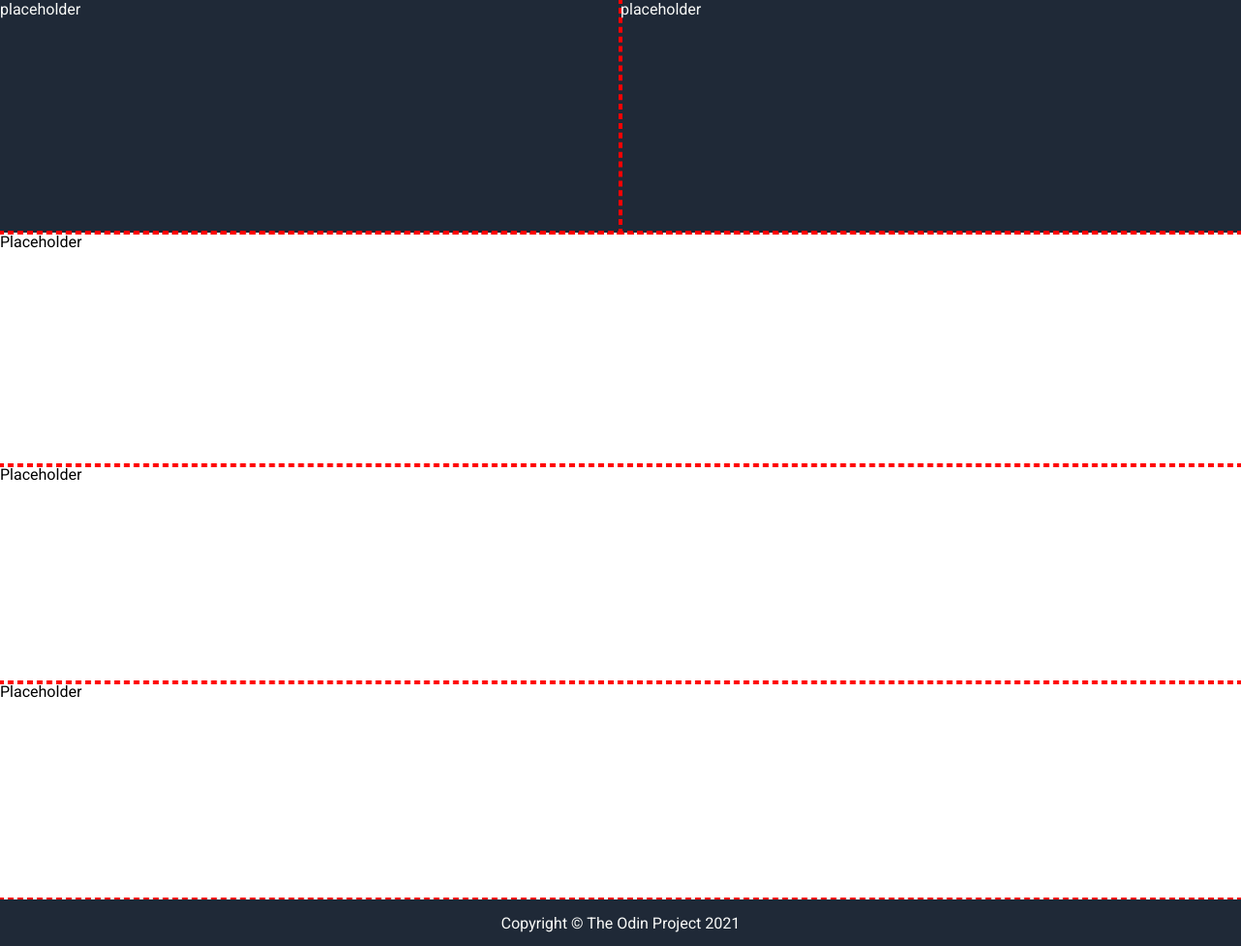
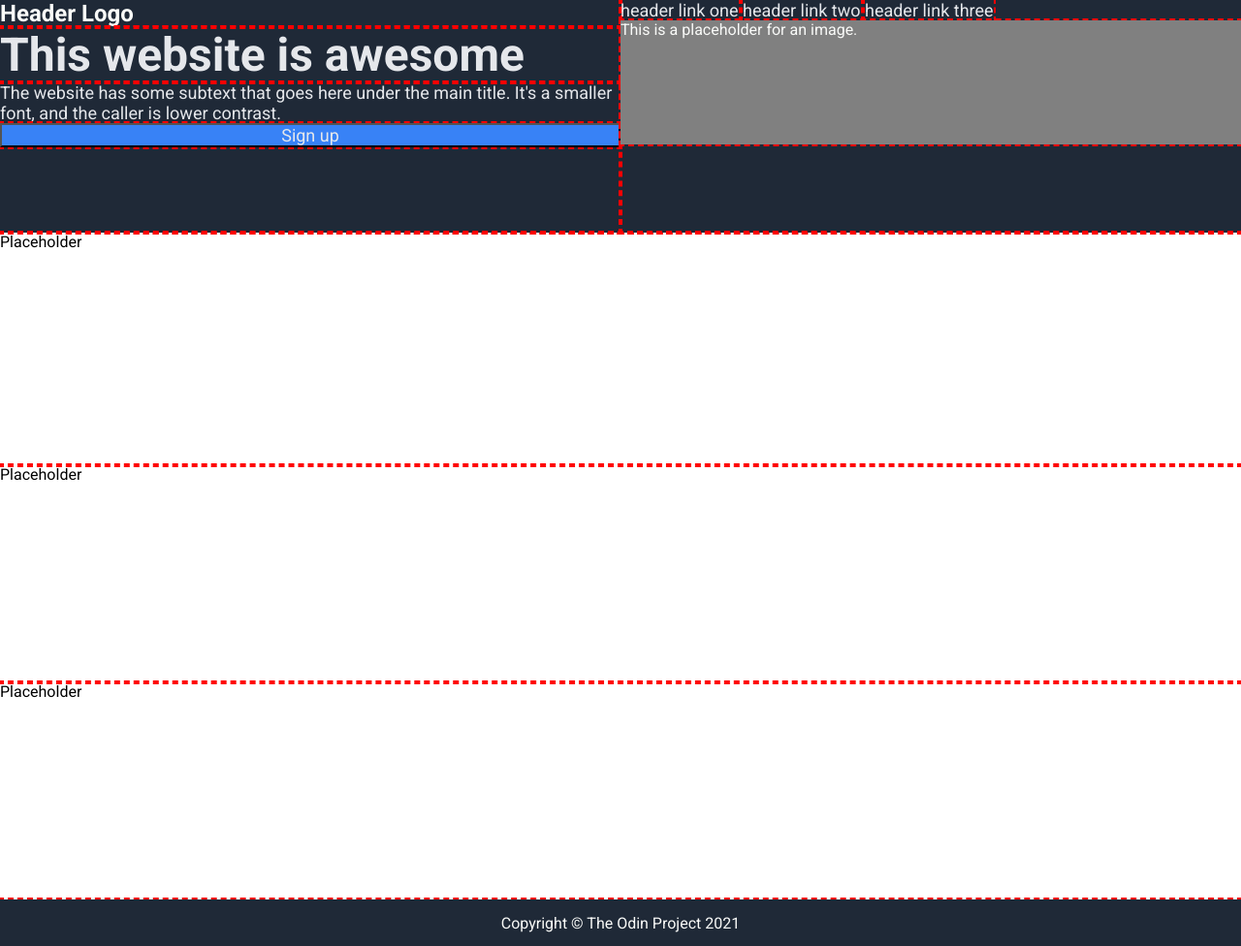
Before and after one commit to xxh296/langing-page, a plain HTML site: page index.html in a window 1280 px wide. Shown: the whole page at 97% size. Drawn offline with Linux system fonts and the light colour scheme.

Commit message:
Create all 'header' elements
Place all elements in the 'header'. TODO - Fix sizes and positions.

```diff
--- a/index.html
+++ b/index.html
@@ -8,8 +8,22 @@
 </head>
 <body>
         <header>
-            <div class="header-left">placeholder</div>
-            <div class="header-right">placeholder</div>
+            <div class="header-left">
+                <div class="logo-header">Header Logo</div>
+                <div class="content-header"><h1>This website is awesome</h1></div>
+                <div class="content-header"><p>The website has some subtext that goes here under the main title. It's a smaller font, and the caller is lower contrast.</p></div>
+                <button class="content-header">Sign up</button>
+            </div>
+            <div class="header-right">
+                <div class="header-links">
+                    <ul>
+                        <li>header link one</li>
+                        <li>header link two</li>
+                        <li>header link three</li>
+                    </ul>
+                </div>
+                <div class="img-placeholder">This is a placeholder for an image.</div>
+            </div>
         </header>
         <div class="section1">Placeholder</div>
         <div class="section2">Placeholder</div>
--- a/style.css
+++ b/style.css
@@ -28,7 +28,40 @@ header {
 .header-right {
     height: 15em;
     display: flex;
+    flex-direction: column;
     flex: 1;
+}
+
+.logo-header {
+    /* height: 1.5em; */
+    /* padding-top: 1em; */
+    font-size: 24px;
+    font-weight: 700;
+}
+
+.content-header,
+.header-links {
+    font-size: 18px;
+    color: #e5e7eb;
+}
+
+h1 {
+    font-size: 48px;
+}
+
+button {
+    background-color: #3882f6;
+}
+
+li {
+    list-style-type: none;
+    display: inline;
+}
+
+.img-placeholder {
+    height: 8em;
+    width: auto;
+    background-color: gray;
 }
 
 footer {
```
